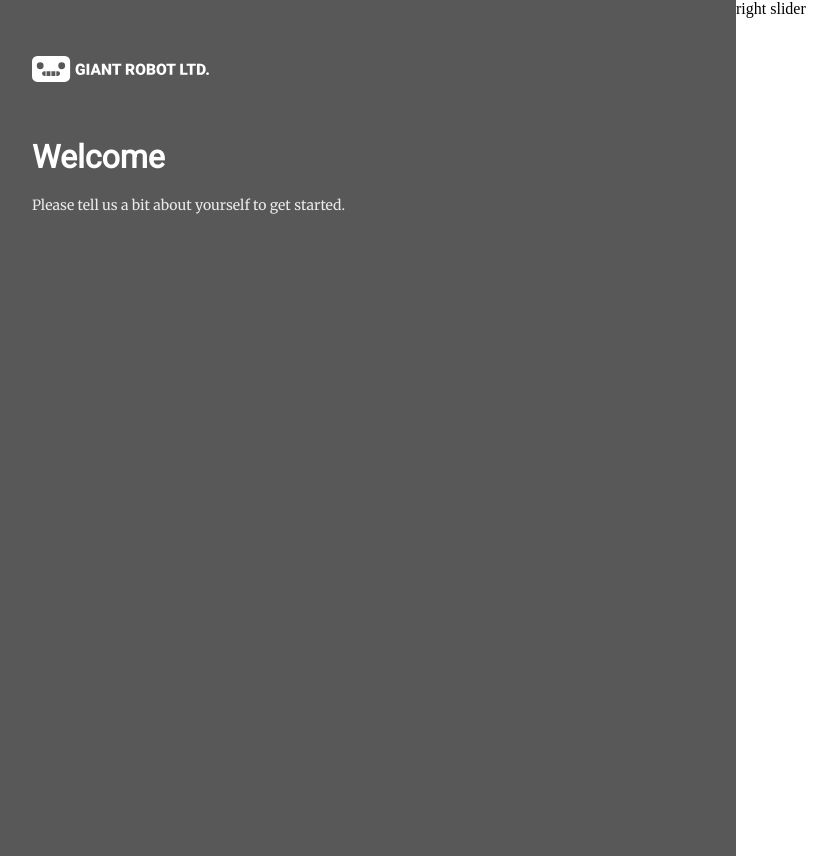
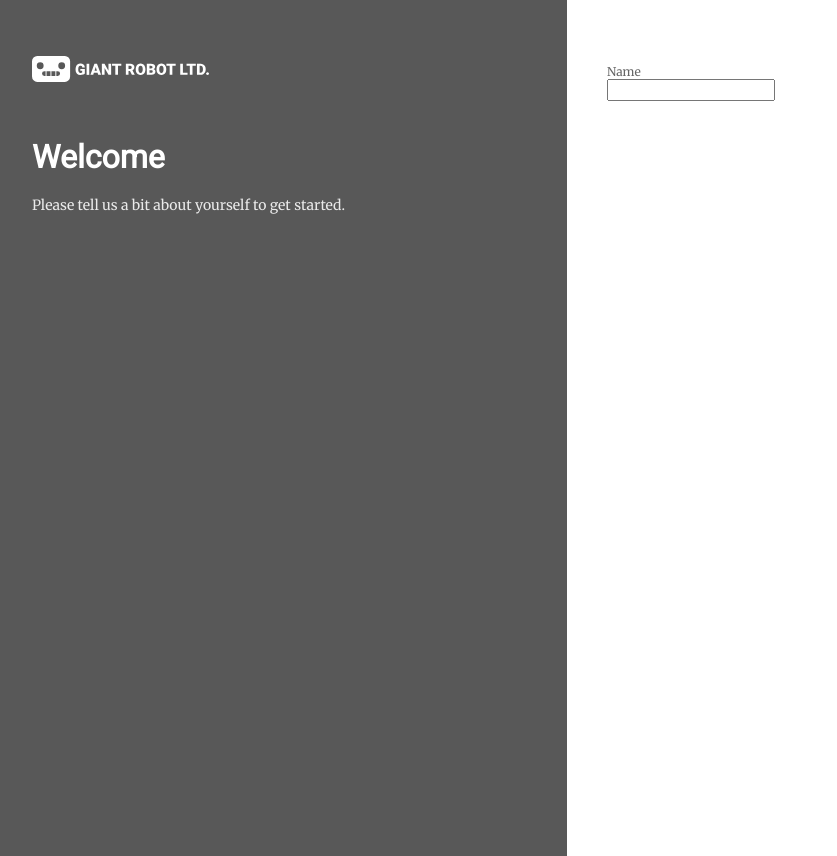
Before and after one commit to jacklee0223/giant-robot, a React (Create React App) app: page / in a window 1280 px wide. Shown: the whole page, without its empty margins (96-933 px from the left). Built offline with nearby package versions, Linux system fonts and the light colour scheme.

Commit message:
form wip

```diff
--- a/src/components/App.css
+++ b/src/components/App.css
@@ -1,6 +1,6 @@
 body {
   color: #eaeaea 100%;
-  font: Merriweather-Regular;
+  font: 'Merriweather', serif;
   size: 14px;
   margin: 0;
 }
--- a/src/components/App.jsx
+++ b/src/components/App.jsx
@@ -2,13 +2,13 @@ import React from 'react';
 import './App.css';
 
 import Main from 'components/Main';
-import RightSlider from 'components/RightSlider';
+import InfoForm from 'components/InfoForm';
 
 export default function App(props) {
   return (
     <div className="app">
       <Main />
-      <RightSlider />
+      <InfoForm />
     </div>
   );
 }
--- /dev/null
+++ b/src/components/InfoForm.css
@@ -0,0 +1,21 @@
+.info-form {
+  background: white;
+  padding: 5vw 5vh;
+}
+
+.label-input-container {
+  display: flex;
+  flex-direction: column;
+}
+
+.label-input-container label {
+  color: #666666;
+  font-family: 'Merriweather', serif;
+  font-size: 12px;
+}
+
+.label-input-container input {
+  color: #666666;
+  font-family: 'Roboto', sans-serif;
+  font-size: 14px;
+}
--- /dev/null
+++ b/src/components/InfoForm.jsx
@@ -0,0 +1,19 @@
+import React, { Component } from 'react';
+import './InfoForm.css';
+
+export default class InfoForm extends Component {
+  constructor(props) {
+    super(props);
+  }
+
+  render() {
+    return (
+      <div className="info-form">
+        <div className="label-input-container">
+          <label>Name</label>
+          <input />
+        </div>
+      </div>
+    );
+  }
+}
--- a/src/components/Main.css
+++ b/src/components/Main.css
@@ -1,7 +1,7 @@
 .main {
   min-width: 535px;
   background: #585858 100%;
-  width: 55vw;
+  max-width: 50vw;
   height: 100vh;
   padding: 7vh 0 0 10vw;
 }
--- a/src/components/RightSlider.css
+++ /dev/null
@@ -1,8 +0,0 @@
-.right-slider {
-  background: white;
-  /* position: absolute;
-  right: 0;
-  height: 100vh;
-  top: 0;
-  width: 40vw; */
-}
--- a/src/components/RightSlider.jsx
+++ /dev/null
@@ -1,6 +0,0 @@
-import React from 'react';
-import './RightSlider.css';
-
-export default () => {
-  return <div className="right-slider">right slider</div>;
-};
```
